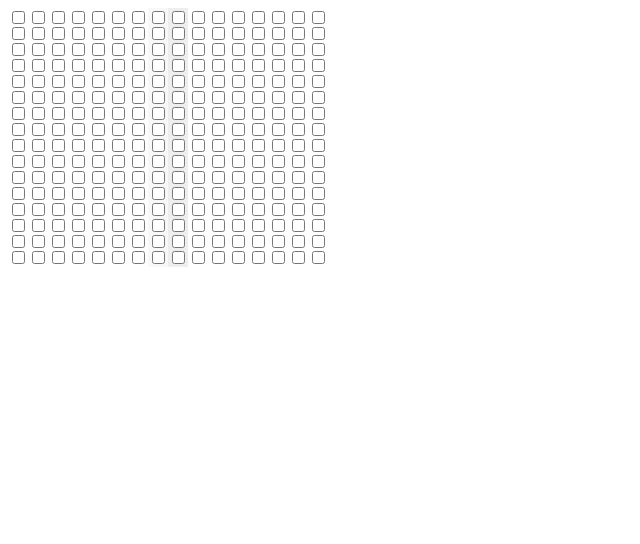
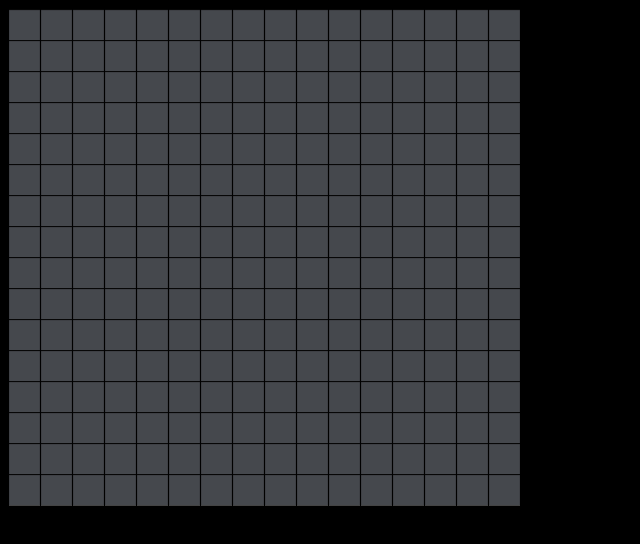
Before and after one commit to daphnechong/music-matrix, a website: page public/web-audio-api.html in a window 1280 px wide. Shown: the whole page, without its empty margins (0-640 px from the left). Drawn offline with nearby package versions, Linux system fonts and the light colour scheme.

Commit message:
styling to a black grid, hiding the checkboxes

```diff
--- a/public/web-audio-api.html
+++ b/public/web-audio-api.html
@@ -1,8 +1,49 @@
 <html>
 <head>
   <style>
-    .button { display: block; }
-    div { display: block; float: left;}
+    body { background-color: black}
+    input { display: block;}
+
+    /* styling from http://jsfiddle.net/4bs8A/ */
+    input[type=checkbox] {
+          margin-top: -30px;
+    }
+
+    input[type='checkbox'] {
+        -webkit-font-smoothing: antialiased;
+        text-rendering: optimizeSpeed;
+        width: 30px;
+        height: 30px;
+        margin: 1px;
+        display: block;
+        position: relative;
+        cursor:pointer;
+    }
+    input[type='checkbox']:after {
+        content:"";
+        vertical-align: middle;
+        text-align: center;
+        position: absolute;
+        cursor: pointer;
+        height: 31px;
+        width: 31px;
+        left: 0px;
+        top: 0px;
+        -webkit-box-shadow: inset 0px 1px 1px #000, 0px 1px 0px #444;
+        -moz-box-shadow: inset 0px 1px 1px #000, 0px 1px 0px #444;
+        box-shadow: inset 0px 1px 1px #000, 0px 1px 0px #444;
+        background: #45484d;
+    }
+
+    input[type='checkbox']:checked:after {
+        background: #202020;
+        color: #fff;
+    }
+
+    div {
+      display: block;
+      float: left;
+    }
   </style>
 </head>
 <body>
@@ -378,10 +419,9 @@ function playSound(index) {
 }
 
 function playNotesInColumn($elem) {
-  $elem.css('background-color', '#eeeeee').animate({backgroundColor:'#ffffff'}, 'fast');
-
   $elem.children(':checked').each(function() {
     playSound($(this).val() - 1);
+    $(this).css('border-color', '#eeeeee').animate({backgroundColor:'#202020'}, 'fast')
   });
 
   // Repeat this column every 2 seconds, since there are 16 columns at 125ms intervals.
@@ -399,7 +439,7 @@ function loopSound() {
     var i = $(this);
     setTimeout(function() {
       playNotesInColumn(i)
-    }, index * 125); // play notes in each column at 125ms intervals.
+    }, index * 125);
   });
 }
 
@@ -412,6 +452,7 @@ function init() {
   	console.log(e);
     alert('Web Audio API is not supported in this browser. Please use Chrome or Safari');
   }
+
   loopSound();
 }
 
```
